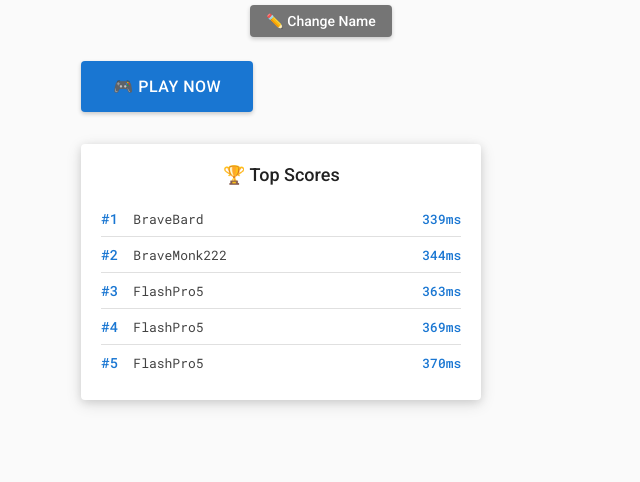
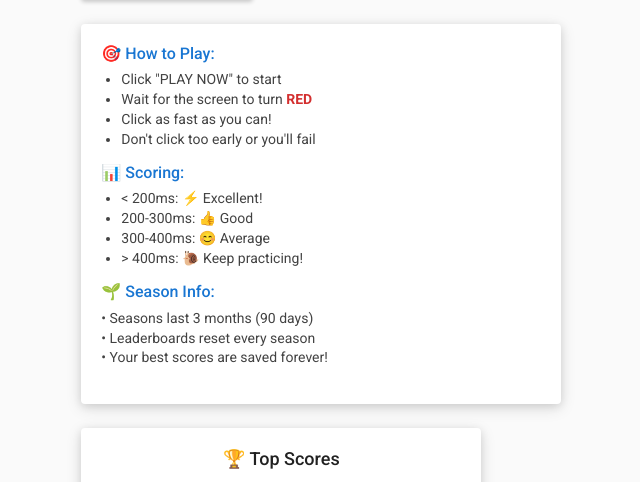
Before and after one commit to jovylle/playbase, a website: page index.html in a window 1280 px wide. Shown: the part 268-750 px from the top of the page, without its empty margins (319-959 px from the left). Drawn offline with Linux system fonts and the light colour scheme.

Commit message:
git add index.htmlMerge branch 'master' of github.com:jovylle/playbase git add index.html# Please enter a commit message to explain why this merge is necessary,

```diff
--- a/index.html
+++ b/index.html
@@ -434,12 +434,53 @@
             box-shadow: 0 1px 2px rgba(0,0,0,0.2);
         }
 
+        .game-info {
+            background: #ffffff;
+            padding: 20px;
+            border-radius: 4px;
+            box-shadow: 0 2px 8px rgba(0,0,0,0.1), 0 4px 16px rgba(0,0,0,0.12);
+            margin-top: 24px;
+            max-width: 500px;
+            width: 100%;
+            color: #212121;
+            text-align: left;
+        }
+
+        .game-info h4 {
+            color: #1976d2;
+            margin: 16px 0 8px 0;
+            font-size: 16px;
+            font-weight: 500;
+        }
+
+        .game-info h4:first-child {
+            margin-top: 0;
+        }
+
+        .game-info ul {
+            margin: 8px 0 16px 0;
+            padding-left: 20px;
+        }
+
+        .game-info li {
+            margin: 4px 0;
+            color: #424242;
+            font-size: 14px;
+        }
+
+        .game-info p {
+            margin: 8px 0 16px 0;
+            color: #424242;
+            font-size: 14px;
+            line-height: 1.4;
+        }
+
         .home-leaderboard {
             background: #ffffff;
             padding: 20px;
             border-radius: 4px;
             box-shadow: 0 2px 8px rgba(0,0,0,0.1), 0 4px 16px rgba(0,0,0,0.12);
-            margin-top: 32px;
+            margin-top: 24px;
             max-width: 400px;
             width: 100%;
             color: #212121;
@@ -570,6 +611,30 @@
             </div>
 
             <button class="play-btn" onclick="startGame()">🎮 PLAY NOW</button>
+
+            <!-- Game Info -->
+            <div class="game-info">
+                <h4>🎯 How to Play:</h4>
+                <ul>
+                    <li>Click "PLAY NOW" to start</li>
+                    <li>Wait for the screen to turn <span style="color: #d32f2f; font-weight: bold;">RED</span></li>
+                    <li>Click as fast as you can!</li>
+                    <li>Don't click too early or you'll fail</li>
+                </ul>
+
+                <h4>📊 Scoring:</h4>
+                <ul>
+                    <li>< 200ms: ⚡ Excellent!</li>
+                    <li>200-300ms: 👍 Good</li>
+                    <li>300-400ms: 😊 Average</li>
+                    <li>> 400ms: 🐌 Keep practicing!</li>
+                </ul>
+
+                <h4>🌱 Season Info:</h4>
+                <p>• Seasons last 3 months (90 days)<br>
+                • Leaderboards reset every season<br>
+                • Your best scores are saved forever!</p>
+            </div>
 
             <!-- Home Leaderboard -->
             <div class="home-leaderboard">
```
